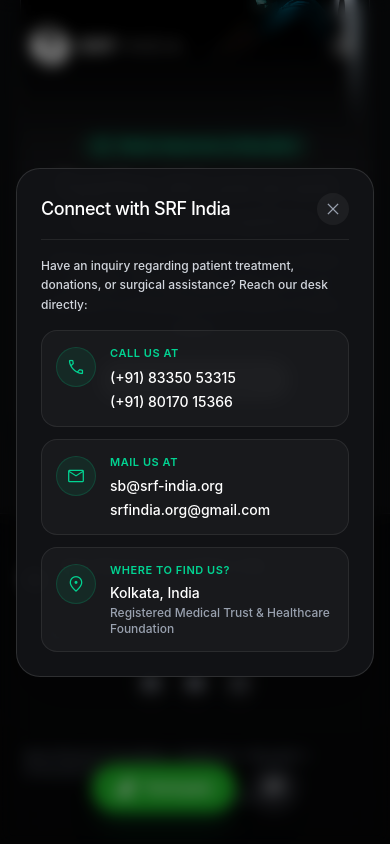
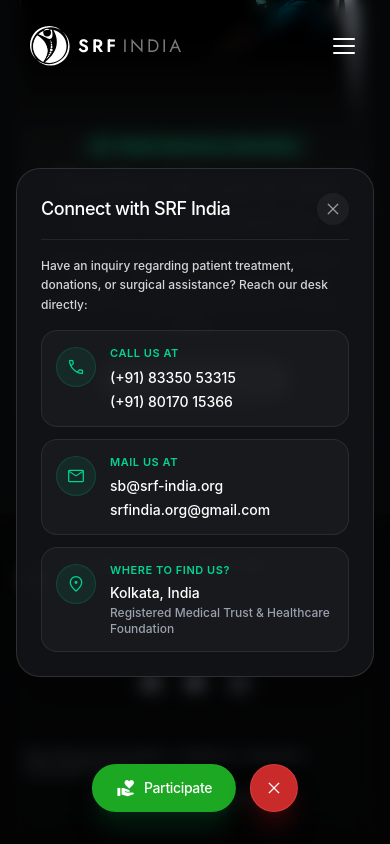
Before and after one commit to SwarupCreates/spine-research-foundation-india-website, a React (Vite) app: page / in a window 390 px wide. Both pictures are taken after a click on the button "Write to us". Shown: the part 4198-5042 px from the top of the page. Built offline with nearby package versions, Linux system fonts and the light colour scheme; a web font is replaced by a local one.

Commit message:
feat: elevate navbar and floating actions above modal backdrop with cancel variants, and remove mobile bottom blur

```diff
--- a/src/App.tsx
+++ b/src/App.tsx
@@ -335,7 +335,7 @@ export const App: React.FC = () => {
         </footer>
       </div>
 
-      {/* Bottom Page-level Gradual Blur */}
+      {/* Bottom Page-level Gradual Blur (Hidden on mobile so it never blurs card text or action buttons) */}
       <GradualBlur
         position="bottom"
         target="page"
@@ -347,15 +347,26 @@ export const App: React.FC = () => {
         tint="rgba(11, 12, 14, 0.7)"
         autoHide
         zIndex={30}
+        className="hidden md:block"
       />
 
       {/* Minimal Custom Pill-Shaped Page Scroller */}
       <CustomScrollbar />
 
-      {/* Floating Action Buttons (z-50) */}
+      {/* Floating Action Buttons (z-[70]) */}
       <FloatingActions
-        onOpenParticipate={() => setIsParticipateOpen(true)}
-        onOpenFeedback={() => setIsFeedbackOpen(true)}
+        isParticipateOpen={isParticipateOpen}
+        isFeedbackOpen={isFeedbackOpen}
+        onOpenParticipate={() => {
+          setIsFeedbackOpen(false)
+          setIsParticipateOpen(true)
+        }}
+        onOpenFeedback={() => {
+          setIsParticipateOpen(false)
+          setIsFeedbackOpen(true)
+        }}
+        onCloseParticipate={() => setIsParticipateOpen(false)}
+        onCloseFeedback={() => setIsFeedbackOpen(false)}
       />
 
       {/* Interactive Modals */}
--- a/src/components/ActionModals.tsx
+++ b/src/components/ActionModals.tsx
@@ -32,7 +32,7 @@ export const BaseModal: React.FC<ModalProps> = ({
 
   return (
     <div
-      className="fixed inset-0 z-50 flex items-center justify-center p-4 sm:p-6 bg-black/40 backdrop-blur-sm animate-in fade-in duration-200"
+      className="fixed inset-0 z-[60] flex items-center justify-center p-4 sm:p-6 bg-black/40 backdrop-blur-sm animate-in fade-in duration-200"
       onClick={onClose}
     >
       <div
--- a/src/components/FloatingActions.tsx
+++ b/src/components/FloatingActions.tsx
@@ -4,11 +4,19 @@ import { MaterialIcon } from './icons'
 interface FloatingActionsProps {
   onOpenParticipate?: () => void
   onOpenFeedback?: () => void
+  isParticipateOpen?: boolean
+  isFeedbackOpen?: boolean
+  onCloseParticipate?: () => void
+  onCloseFeedback?: () => void
 }
 
 export const FloatingActions: React.FC<FloatingActionsProps> = ({
   onOpenParticipate,
   onOpenFeedback,
+  isParticipateOpen = false,
+  isFeedbackOpen = false,
+  onCloseParticipate,
+  onCloseFeedback,
 }) => {
   const [showTooltip, setShowTooltip] = useState(false)
   const [bottomSpacing, setBottomSpacing] = useState<number | null>(null)
@@ -80,7 +88,7 @@ export const FloatingActions: React.FC<FloatingActionsProps> = ({
     <aside
       id="floating-actions"
       data-testid="floating-actions"
-      className={`fixed left-1/2 -translate-x-1/2 sm:left-auto sm:right-10 sm:translate-x-0 lg:right-12 z-50 flex items-center gap-3.5 transition-[bottom] duration-250 ease-[cubic-bezier(0.16,1,0.3,1)] ${
+      className={`fixed left-1/2 -translate-x-1/2 sm:left-auto sm:right-10 sm:translate-x-0 lg:right-12 z-[70] flex items-center gap-3.5 transition-[bottom] duration-250 ease-[cubic-bezier(0.16,1,0.3,1)] ${
         bottomSpacing === null ? 'bottom-8 sm:bottom-10 lg:bottom-12' : ''
       }`}
       style={{
@@ -88,43 +96,51 @@ export const FloatingActions: React.FC<FloatingActionsProps> = ({
       }}
       aria-label="Quick Actions"
     >
-      {/* Primary "Participate" Pill Floating Button */}
+      {/* Primary "Participate" Button (Converts to Cancel variant when participate modal is open) */}
       <button
         type="button"
-        onClick={onOpenParticipate}
-        className="group relative h-12 px-6 rounded-full bg-[#1da824] hover:bg-[#189b20] active:scale-95 text-white font-medium text-sm sm:text-base shadow-xl shadow-green-950/60 transition-all duration-200 cursor-pointer flex items-center justify-center gap-2 focus:outline-none focus-visible:ring-2 focus-visible:ring-emerald-300"
-        aria-label="Participate in SRF India initiatives"
+        onClick={isParticipateOpen ? onCloseParticipate : onOpenParticipate}
+        className={`group relative h-12 px-6 rounded-full font-medium text-sm sm:text-base transition-all duration-300 cursor-pointer flex items-center justify-center gap-2 focus:outline-none focus-visible:ring-2 active:scale-95 ${
+          isParticipateOpen
+            ? 'bg-[#c92a2a] hover:bg-[#b02222] text-white shadow-xl shadow-red-950/60 border border-red-400/30 focus-visible:ring-red-400'
+            : 'bg-[#1da824] hover:bg-[#189b20] text-white shadow-xl shadow-green-950/60 border-0 focus-visible:ring-emerald-300'
+        }`}
+        aria-label={isParticipateOpen ? 'Cancel and close participation modal' : 'Participate in SRF India initiatives'}
       >
         <MaterialIcon
-          name="volunteer_activism"
+          name={isParticipateOpen ? 'close' : 'volunteer_activism'}
           size={20}
-          filled
+          filled={!isParticipateOpen}
           className="text-white group-hover:scale-110 transition-transform duration-200"
         />
         <span className="tracking-tight whitespace-nowrap font-medium">
-          Participate
+          {isParticipateOpen ? 'Cancel' : 'Participate'}
         </span>
       </button>
 
-      {/* Secondary Perfectly Circular Button with SRF Blue Shade on Hover */}
+      {/* Secondary Circular Button (Converts to Cancel variant when connect modal is open) */}
       <button
         type="button"
-        onClick={onOpenFeedback}
+        onClick={isFeedbackOpen ? onCloseFeedback : onOpenFeedback}
         onMouseEnter={() => setShowTooltip(true)}
         onMouseLeave={() => setShowTooltip(false)}
-        className="contact-btn-srf group relative h-12 w-12 rounded-full aspect-square bg-[#1c1d22]/85 hover:bg-[#1B9AF7] hover:border-[#1B9AF7] hover:shadow-[0_0_24px_rgba(27,154,247,0.45)] active:scale-95 text-gray-200 hover:text-white border border-white/[0.12] backdrop-blur-xl shadow-xl transition-all duration-200 cursor-pointer flex items-center justify-center focus:outline-none focus-visible:ring-2 focus-visible:ring-[#1B9AF7] flex-shrink-0"
-        aria-label="Feedback and inquiries"
+        className={`group relative h-12 w-12 rounded-full aspect-square transition-all duration-300 cursor-pointer flex items-center justify-center focus:outline-none focus-visible:ring-2 flex-shrink-0 active:scale-95 ${
+          isFeedbackOpen
+            ? 'bg-[#c92a2a] hover:bg-[#b02222] text-white border border-red-400/30 shadow-xl shadow-red-950/60 focus-visible:ring-red-400'
+            : 'contact-btn-srf bg-[#1c1d22]/85 hover:bg-[#1B9AF7] hover:border-[#1B9AF7] hover:shadow-[0_0_24px_rgba(27,154,247,0.45)] text-gray-200 hover:text-white border border-white/[0.12] backdrop-blur-xl shadow-xl focus-visible:ring-[#1B9AF7]'
+        }`}
+        aria-label={isFeedbackOpen ? 'Close contact dialog' : 'Feedback and inquiries'}
       >
         <MaterialIcon
-          name="chat"
-          size={22}
-          className="text-gray-200 group-hover:text-white group-hover:scale-110 transition-all duration-200"
+          name={isFeedbackOpen ? 'close' : 'chat'}
+          size={isFeedbackOpen ? 20 : 22}
+          className="text-white group-hover:scale-110 transition-all duration-200"
         />
 
         {/* Hover tooltip */}
         {showTooltip && (
           <span className="absolute bottom-full mb-2.5 left-1/2 -translate-x-1/2 sm:left-auto sm:right-0 sm:translate-x-0 px-2.5 py-1 rounded-lg bg-black/85 backdrop-blur-md text-xs text-white whitespace-nowrap border border-white/10 shadow-lg pointer-events-none transition-opacity font-medium">
-            Contact &amp; Support
+            {isFeedbackOpen ? 'Close' : 'Contact & Support'}
           </span>
         )}
       </button>
--- a/src/components/Navbar.tsx
+++ b/src/components/Navbar.tsx
@@ -151,8 +151,8 @@ export const Navbar: React.FC<NavbarProps> = ({
   }
 
   return (
-    <header className="sticky top-0 z-50 w-full transition-all duration-300 bg-transparent border-0 backdrop-blur-none pt-1.5 sm:pt-2.5">
-      <div className="relative z-50 max-w-[1536px] mx-auto px-6 sm:px-10 lg:px-14 xl:px-16 h-20 flex items-center justify-between gap-4">
+    <header className="sticky top-0 z-[70] w-full transition-all duration-300 bg-transparent border-0 backdrop-blur-none pt-1.5 sm:pt-2.5">
+      <div className="relative z-[70] max-w-[1536px] mx-auto px-6 sm:px-10 lg:px-14 xl:px-16 h-20 flex items-center justify-between gap-4">
         {/* Brand Logo & Interactive Morphing Brand Name in Jost font */}
         <a
           href="#home"
@@ -437,7 +437,7 @@ export const Navbar: React.FC<NavbarProps> = ({
               scale: 0.96,
               transition: { duration: 0.18, ease: [0.16, 1, 0.3, 1] },
             }}
-            className="md:hidden absolute top-full left-0 right-0 z-50 pointer-events-auto px-4 sm:px-6 pt-2 pb-6 overflow-visible"
+            className="md:hidden absolute top-full left-0 right-0 z-[70] pointer-events-auto px-4 sm:px-6 pt-2 pb-6 overflow-visible"
           >
             <AnimatedList
               items={ANIMATED_NAV_ITEMS}
```
